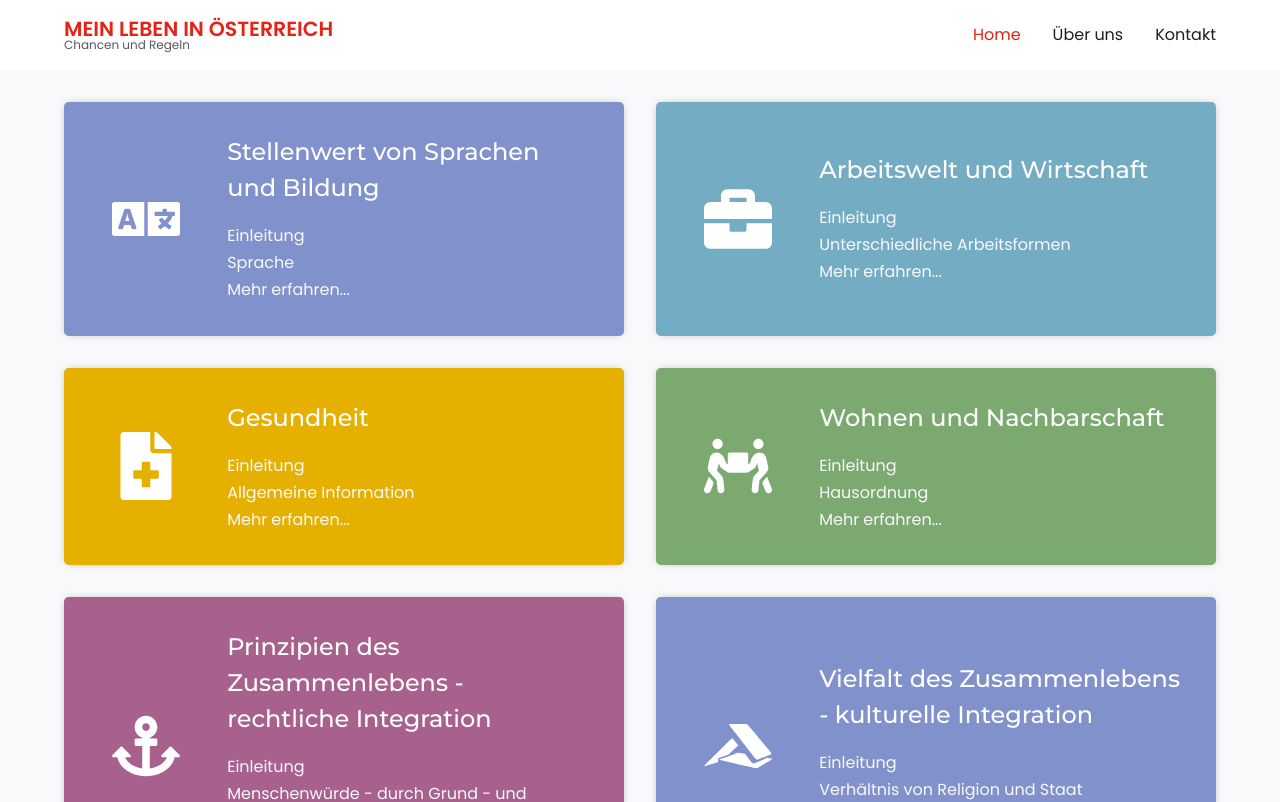
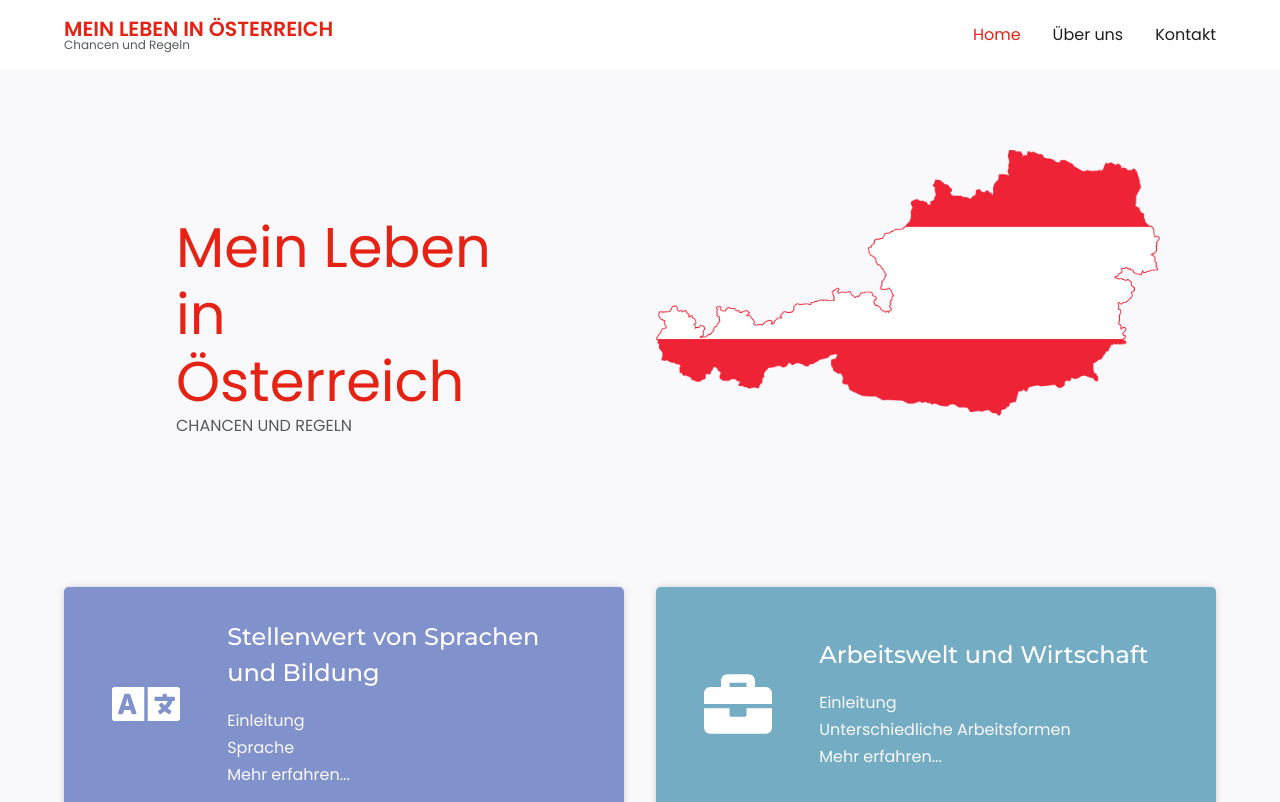
Before and after one commit to Meqdad-Moradi/my-life-in-austria, a React (Create React App) app: page / in a window 1280 px wide. Shown: the top 802 px of the page. Built offline with nearby package versions, Linux system fonts and the light colour scheme.

Commit message:
banner in home page added

```diff
--- a/src/assets/style/_showcase.scss
+++ b/src/assets/style/_showcase.scss
@@ -32,6 +32,32 @@
          }
          &:nth-of-type(6) {
             background-color: $purple;
+         }
+      }
+
+      .map-img{
+         max-width: 90%;
+         padding-top: 3em;
+      }
+
+      .logo {
+         a {
+            display: inline-block;
+            font-size: 3.5rem;
+            color: $primary;
+            line-height: 1.2;
+            cursor: auto;
+            user-select: none;
+            pointer-events: none;
+            background-color: transparent;
+            box-shadow: none;
+
+            small {
+               display: block;
+               font-size: 1rem;
+               color: $dark;
+               text-transform: uppercase;
+            }
          }
       }
    }
--- a/src/assets/style/style.css
+++ b/src/assets/style/style.css
@@ -259,6 +259,30 @@ footer {
 .showcase .container a:nth-of-type(6) {
   background-color: #8091cb;
 }
+.showcase .container .map-img {
+  max-width: 90%;
+  padding-top: 3em;
+}
+.showcase .container .logo a {
+  display: inline-block;
+  font-size: 3.5rem;
+  color: #e52315;
+  line-height: 1.2;
+  cursor: auto;
+  -webkit-user-select: none;
+     -moz-user-select: none;
+      -ms-user-select: none;
+          user-select: none;
+  pointer-events: none;
+  background-color: transparent;
+  box-shadow: none;
+}
+.showcase .container .logo a small {
+  display: block;
+  font-size: 1rem;
+  color: #55585e;
+  text-transform: uppercase;
+}
 .showcase .showcase-nav {
   display: grid;
   gap: 2em;
--- a/src/home/Showcase.jsx
+++ b/src/home/Showcase.jsx
@@ -8,11 +8,16 @@ import {
    FaAnchor,
    FaAccusoft,
 } from "react-icons/fa";
+import Logo from "./../global/Logo";
+import map from "./../assets/images/map.png";
 
 const Showcase = () => {
    return (
       <div className="showcase">
          <div className="container">
+            <Logo />
+            <img className="map-img" src={map} alt="map" />
+
             <Link to="/spracheundbildung">
                <article className="showcase-nav">
                   <div className="icon">
```
Also changed, not shown: src/assets/images/map.png (added), 1 other file (tests, documents, lock files or other folders).
